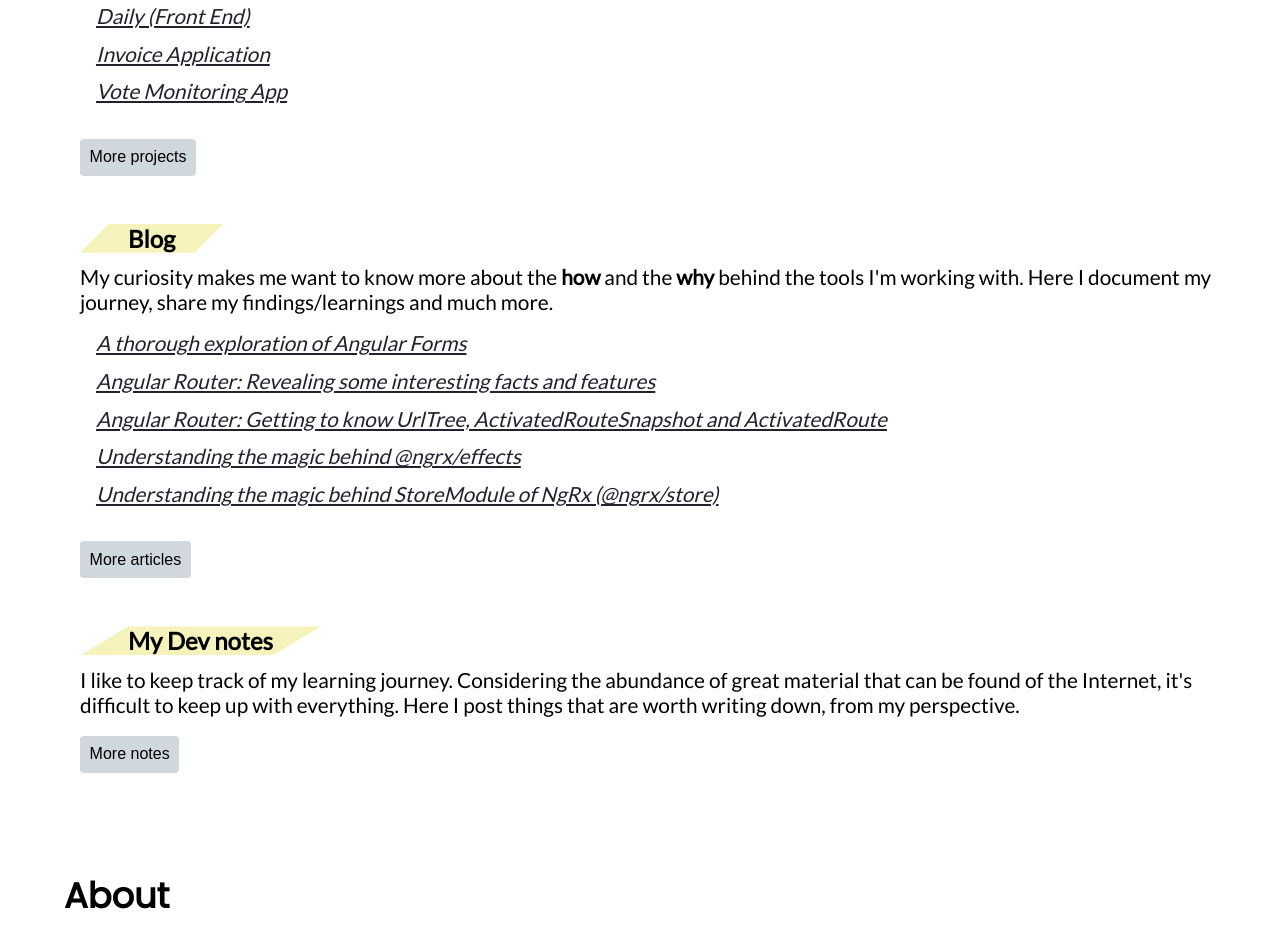
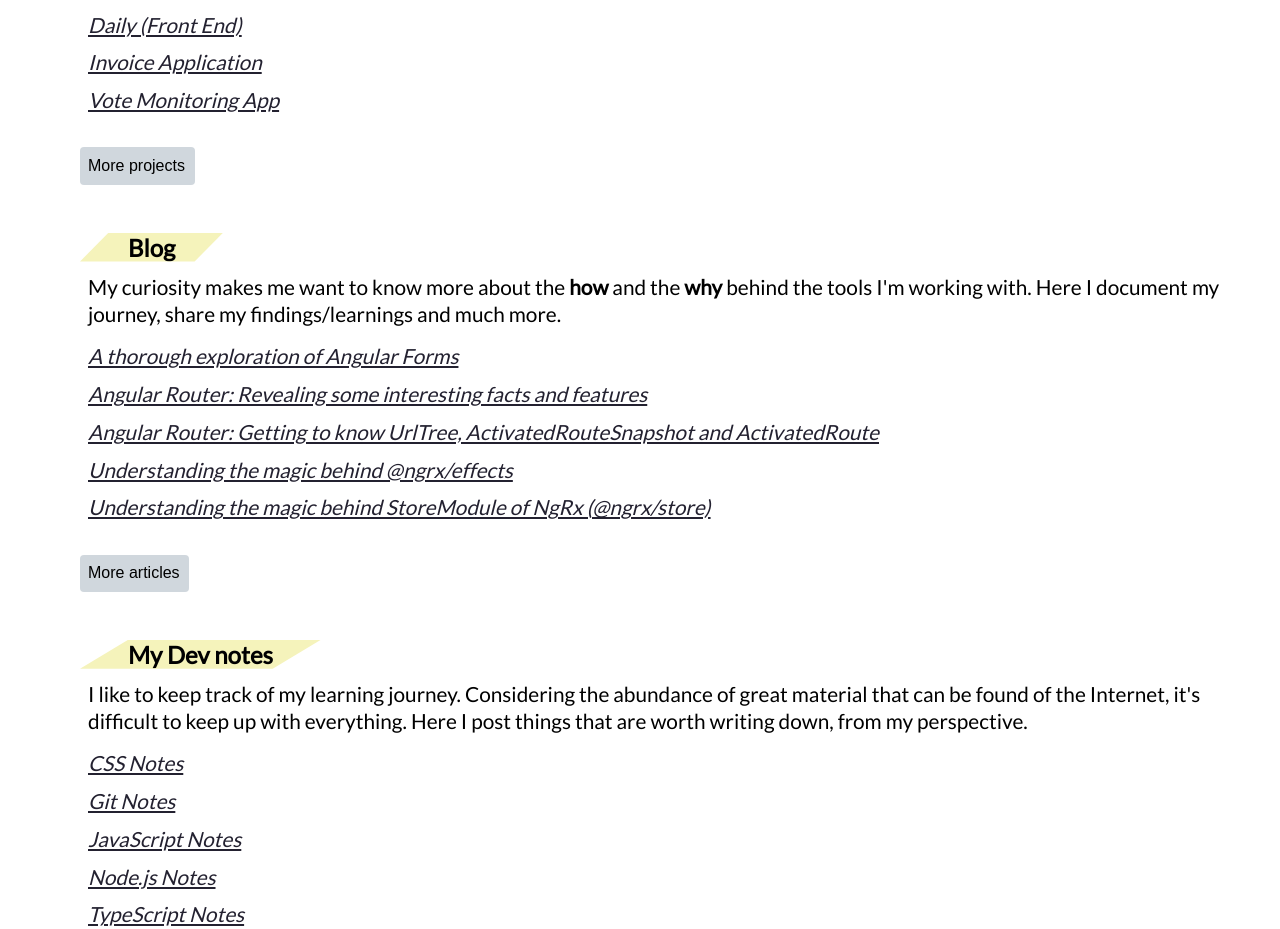
Before and after one commit to Andrei0872/andreigatej.dev, a Gatsby site: page / in a window 1280 px wide. Shown: the part 1071-2000 px from the top of the page. Built offline with nearby package versions, Linux system fonts and the light colour scheme; Gatsby itself is replaced by a stand-in of ours; some packages are replaced by stand-ins of ours.

Commit message:
feat(work-section): add samples for `my-dev-notes`

```diff
--- a/src/components/work/work.css
+++ b/src/components/work/work.css
@@ -19,6 +19,11 @@
 .c-work-section > p {
   margin-top: 0.7rem;
   font-size: 1.3rem;
+  line-height: 1.7rem;
+}
+
+.c-work-section > *:not(:first-child) {
+  padding-left: 0.5rem;
 }
 
 button.c-work-section__button {
--- a/src/components/work/work.js
+++ b/src/components/work/work.js
@@ -49,7 +49,11 @@ const sections = [
 const navigateToArticleOrBlog = ({ slug, publication }) => publication ? window.open(publication) : navigate(slug);
 
 export default function Work() {
-  const { projects: { nodes: sampleProjects }, blog: { nodes: sampleArticles } } = useStaticQuery(graphql`
+  const {
+    projects: { nodes: sampleProjects },
+    blog: { nodes: sampleArticles },
+    myDevNotes: { nodes: sampleNotes },
+  } = useStaticQuery(graphql`
     query FetchSamples {
       blog: allMarkdownRemark(filter: {fileAbsolutePath: {regex: "/blog/"}, frontmatter: {isSample: {eq: true}}}) {
         totalCount
@@ -74,11 +78,26 @@ export default function Work() {
           }
         }
       }
+
+      myDevNotes: allMarkdownRemark(filter: {fileAbsolutePath: {regex: "/my-dev-notes/"}, frontmatter: {isSample: {eq: true}}}) {
+        totalCount
+        nodes {
+          fileAbsolutePath
+          frontmatter {
+            title
+            tags
+            slug
+          }
+          html
+        }
+      }
+
     }
   `);
 
   sections[1].samples = sampleProjects;
   sections[2].samples = sampleArticles;
+  sections[3].samples = sampleNotes;
 
   return (
     <section id="work" className="c-work">
--- a/src/markdown-pages/my-dev-notes/css.md
+++ b/src/markdown-pages/my-dev-notes/css.md
@@ -3,6 +3,7 @@ title: "CSS Notes"
 slug: /my-dev-notes/css-notes
 parent: "Dev Notes"
 date: 2019-04-20
+isSample: true
 ---
 
 - [Knowledge](#knowledge)
--- a/src/markdown-pages/my-dev-notes/git.md
+++ b/src/markdown-pages/my-dev-notes/git.md
@@ -3,6 +3,7 @@ title: "Git Notes"
 slug: /my-dev-notes/git-notes
 parent: "Dev Notes"
 date: 2019-04-20
+isSample: true
 ---
 
 - [Concepts](#concepts)
--- a/src/markdown-pages/my-dev-notes/javascript.md
+++ b/src/markdown-pages/my-dev-notes/javascript.md
@@ -3,6 +3,7 @@ title: "JavaScript Notes"
 slug: /my-dev-notes/javascript-notes
 parent: "Dev Notes"
 date: 2019-04-20
+isSample: true
 ---
 
 - [Concepts](#concepts)
--- a/src/markdown-pages/my-dev-notes/node.md
+++ b/src/markdown-pages/my-dev-notes/node.md
@@ -3,6 +3,7 @@ title: "Node.js Notes"
 slug: /my-dev-notes/nodejs-notes
 parent: "Dev Notes"
 date: 2019-04-20
+isSample: true
 ---
 
 # Node.js Notebook
--- a/src/markdown-pages/my-dev-notes/typescript.md
+++ b/src/markdown-pages/my-dev-notes/typescript.md
@@ -3,6 +3,7 @@ title: "TypeScript Notes"
 slug: /my-dev-notes/typescript-notes
 parent: "Dev Notes"
 date: 2019-04-20
+isSample: true
 ---
 
 - [Knowledge](#knowledge)
```
